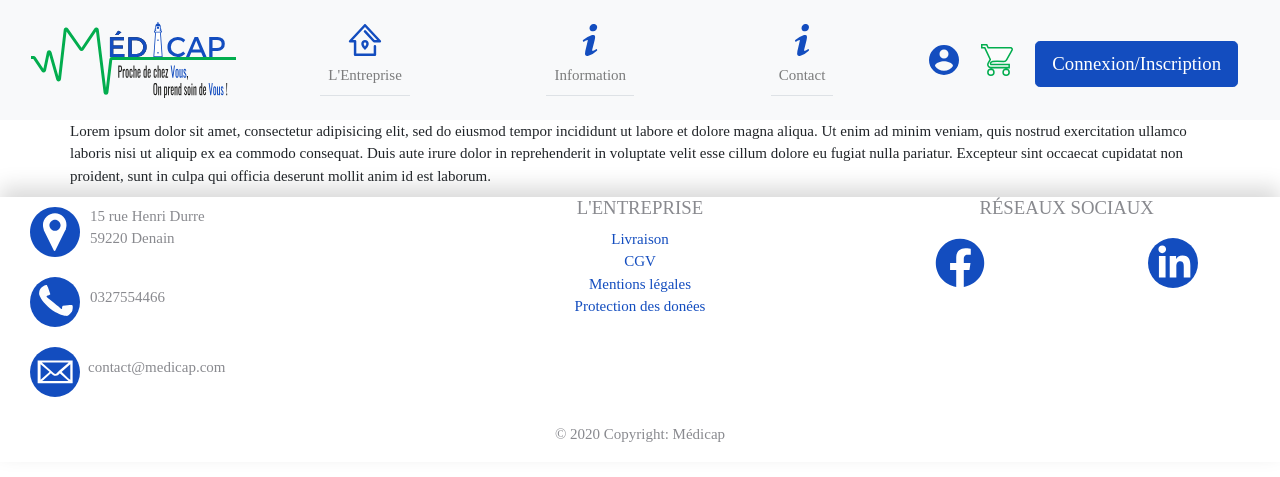
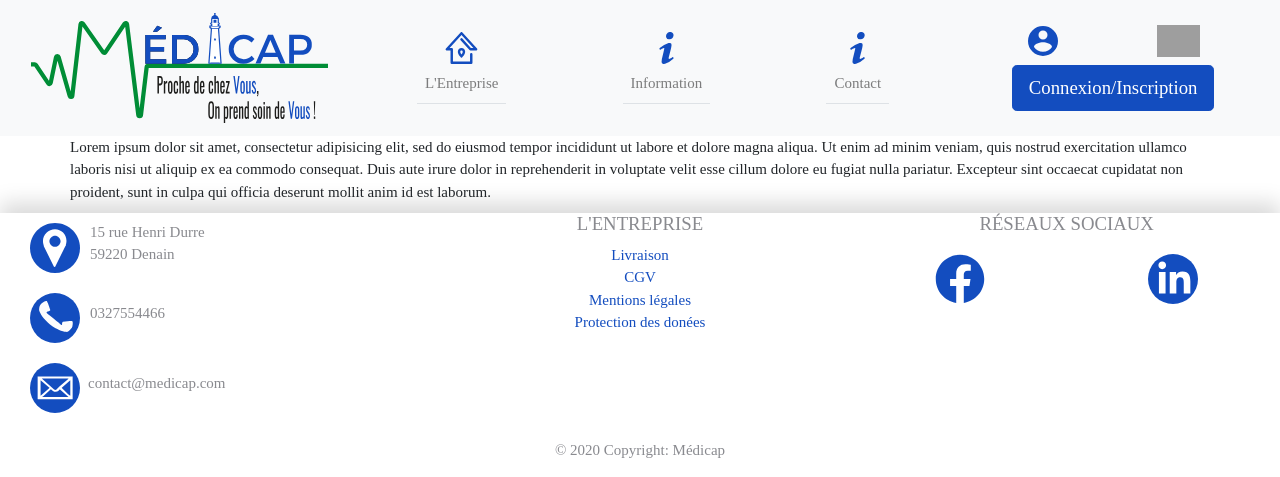
Before and after one commit to RaphaelHerogue/M-dicap, a PHP site: page / in a window 1280 px wide. Shown: the top 477 px of the page. Run offline with PHP 8.4, Linux system fonts and the light colour scheme; grey boxes are pictures that could not be loaded.

Commit message:
modif nav

```diff
--- a/www/css/styles.css
+++ b/www/css/styles.css
@@ -47,7 +47,7 @@ body{position:relative}
 }
 
 .sideMenu {
-left: -100%;
+  left: -100%;
 top: 0;
 padding: 0 !important;
 transition: all ease 0.5s;
@@ -71,12 +71,3 @@ border-bottom-right-radius: 80px 80px;
   margin:0;
   padding:0 15px;
 }
-
-
-#navDroite {
-  box-sizing: content-box !important;
-}
-
-
-
-/* Responsive */
--- a/www/inc/nav.php
+++ b/www/inc/nav.php
@@ -35,7 +35,7 @@
     </ul>
     <div class="row d-flex align-items-center justify-content-around col-lg-4 col-md-12 order-md-2 my-2" id="navDroite">
       <img class="icones" src="../images/icons/icone-avatar.svg" alt="">
-      <img class="icones" src="../images/icons/icone-shop.svg" alt="">
+      <img class="icones"src="../images/icons/icone-shop.svg" alt="">
       <div class="text-center">
         <button type="button" class="mt-2 btn btn-lg btn-primary">Connexion/Inscription</button>
       </div>
```
Also changed, not shown: www/images/icons/icone-menu.svg, www/images/icons/icone-shop.svg (deleted), www/images/logo.svg.
